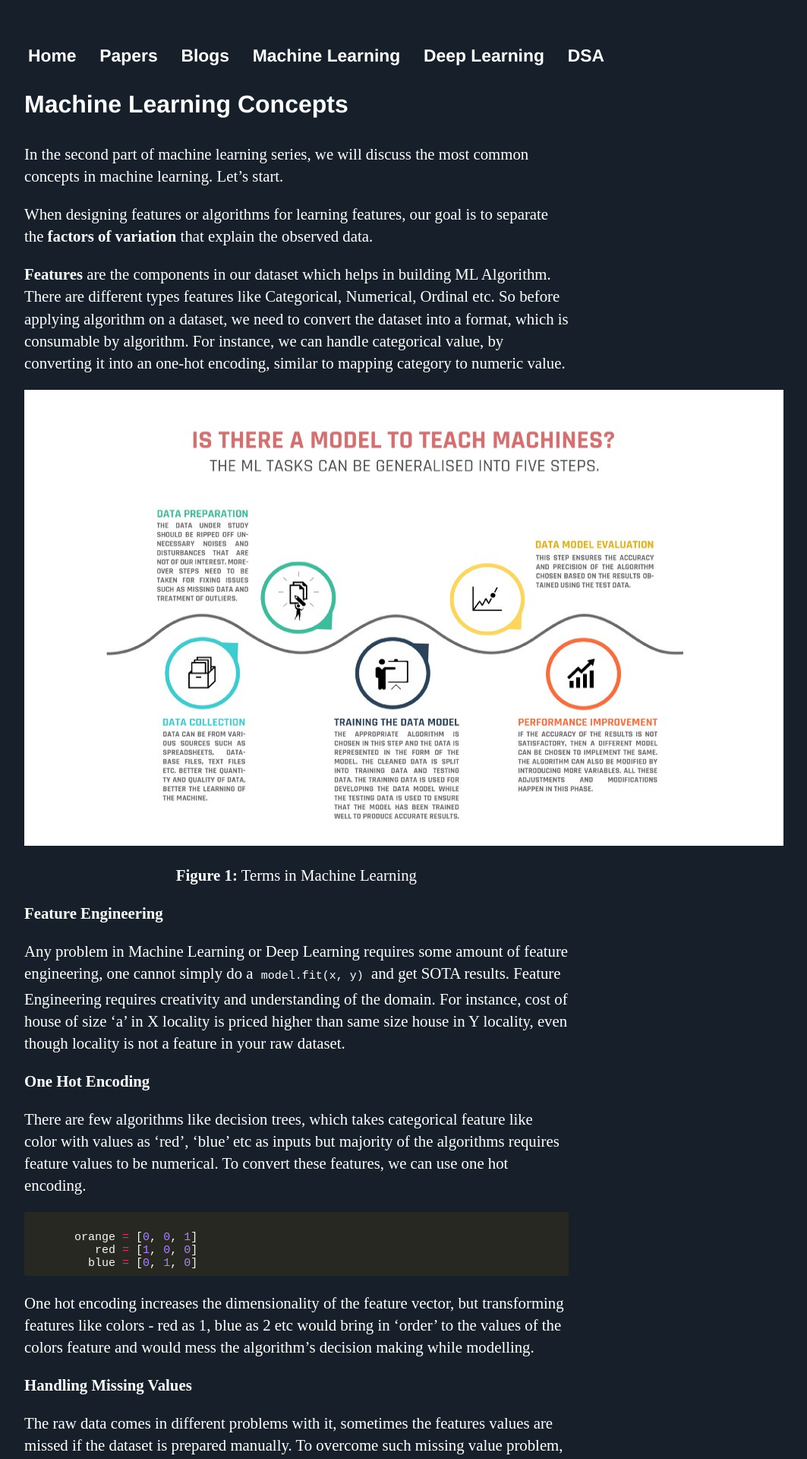
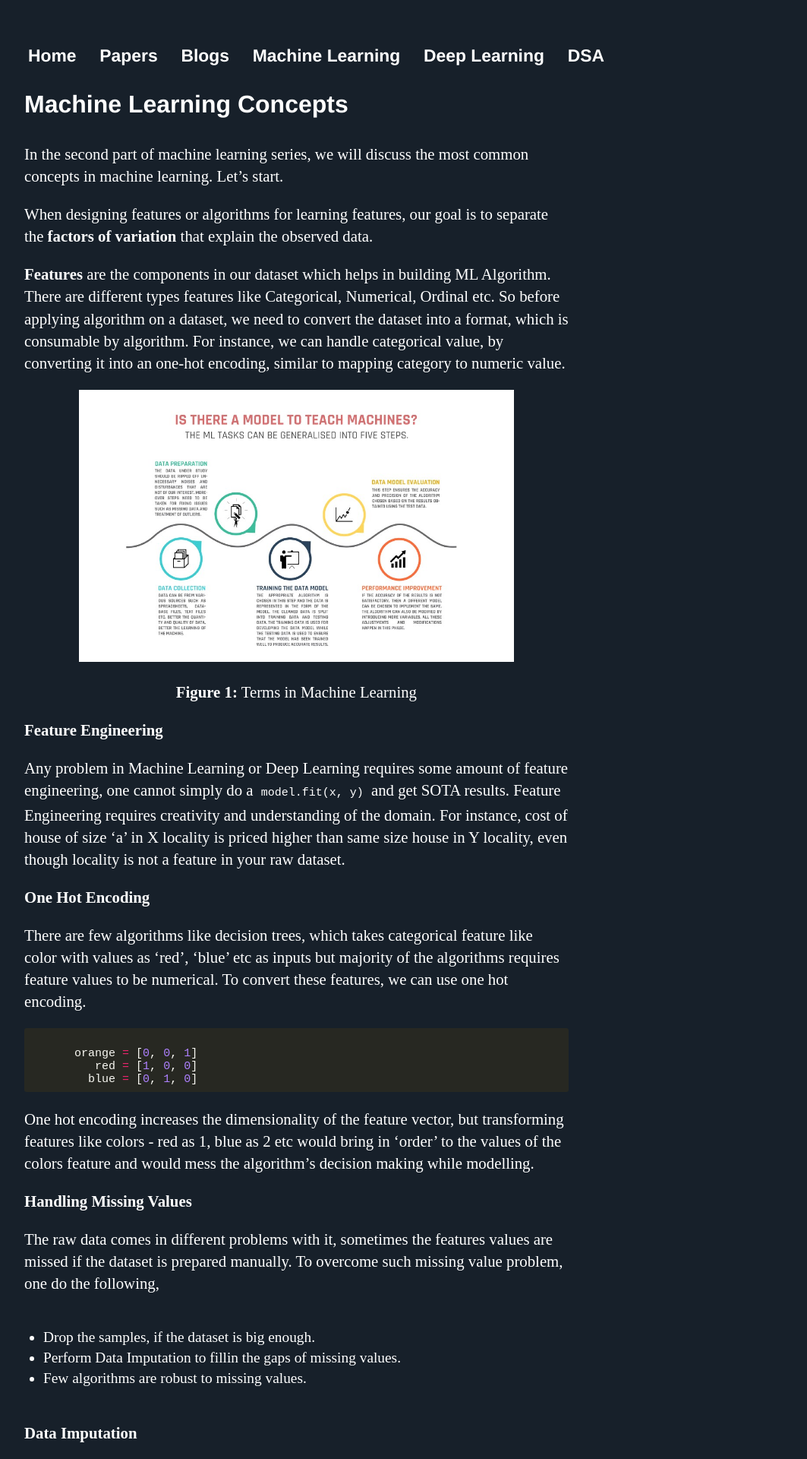
Before and after one commit to Mayurji/mayurji.github.io, a Jekyll site: the page built from _machine-learning/2020-11-06-machine-learning-II.md, in a window 1280 px wide. Shown: the top 1920 px of the page at 76% size, without its empty margins (160-1223 px from the left). Built offline with Jekyll 4.4.1, drawn with Linux system fonts in a browser that asks for light colours; formulas are drawn with MathJax 3; comment, search, counter and statistics services are not loaded.

Commit message:
Update 2020-11-06-machine-learning-II.md

```diff
--- a/_machine-learning/2020-11-06-machine-learning-II.md
+++ b/_machine-learning/2020-11-06-machine-learning-II.md
@@ -15,7 +15,7 @@ When designing features or algorithms for learning features, our goal is to sepa
 **Features** are the components in our dataset which helps in building ML Algorithm. There are different types features like Categorical, Numerical, Ordinal etc. So before applying algorithm on a dataset, we need to convert the dataset into a format, which is consumable by algorithm. For instance, we can handle categorical value, by converting it into an one-hot encoding, similar to mapping category to numeric value.
 
 <center>
-<img src="{{site.url}}/assets/images/ml/ml_things.jpg"  style="zoom: 5%  background-color:#DCDCDC;" width="1000" height="600"/><br>
+<img src="{{site.url}}/assets/images/ml/ml_things.jpg"  style="zoom: 5%  background-color:#DCDCDC;" width="80%" height=auto/><br>
 <p><b>Figure 1:</b> Terms in Machine Learning</p>
 </center>
 
@@ -77,7 +77,7 @@ The raw data comes in different problems with it, sometimes the features values
 <p align='center'>. . . . .</p>
 
 <center>
-<img src="{{site.url}}/assets/images/ml/bias-variance.jpg"  style="zoom: 5%  background-color:#DCDCDC;"/><br>
+<img src="{{site.url}}/assets/images/ml/bias-variance.jpg"  style="zoom: 5%  background-color:#DCDCDC;"  width="80%" height=auto/><br>
 <p><b>Figure 2:</b> Model Complexity vs Error</p>
 </center>
 
@@ -95,7 +95,7 @@ As seen in figure 2, as the model complexity is increased, the variance is incre
 <p align='center'>. . . . .</p>
 
 <center>
-<img src="{{site.url}}/assets/images/ml/gradient-descent.png"  style="zoom: 5%  background-color:#DCDCDC;"/><br>
+<img src="{{site.url}}/assets/images/ml/gradient-descent.png"  style="zoom: 5%  background-color:#DCDCDC;"  width="80%" height=auto/><br>
 <p><b>Figure 3:</b> Batch vs Stochastic vs Mini-Batch</p>
 </center>
 
```
